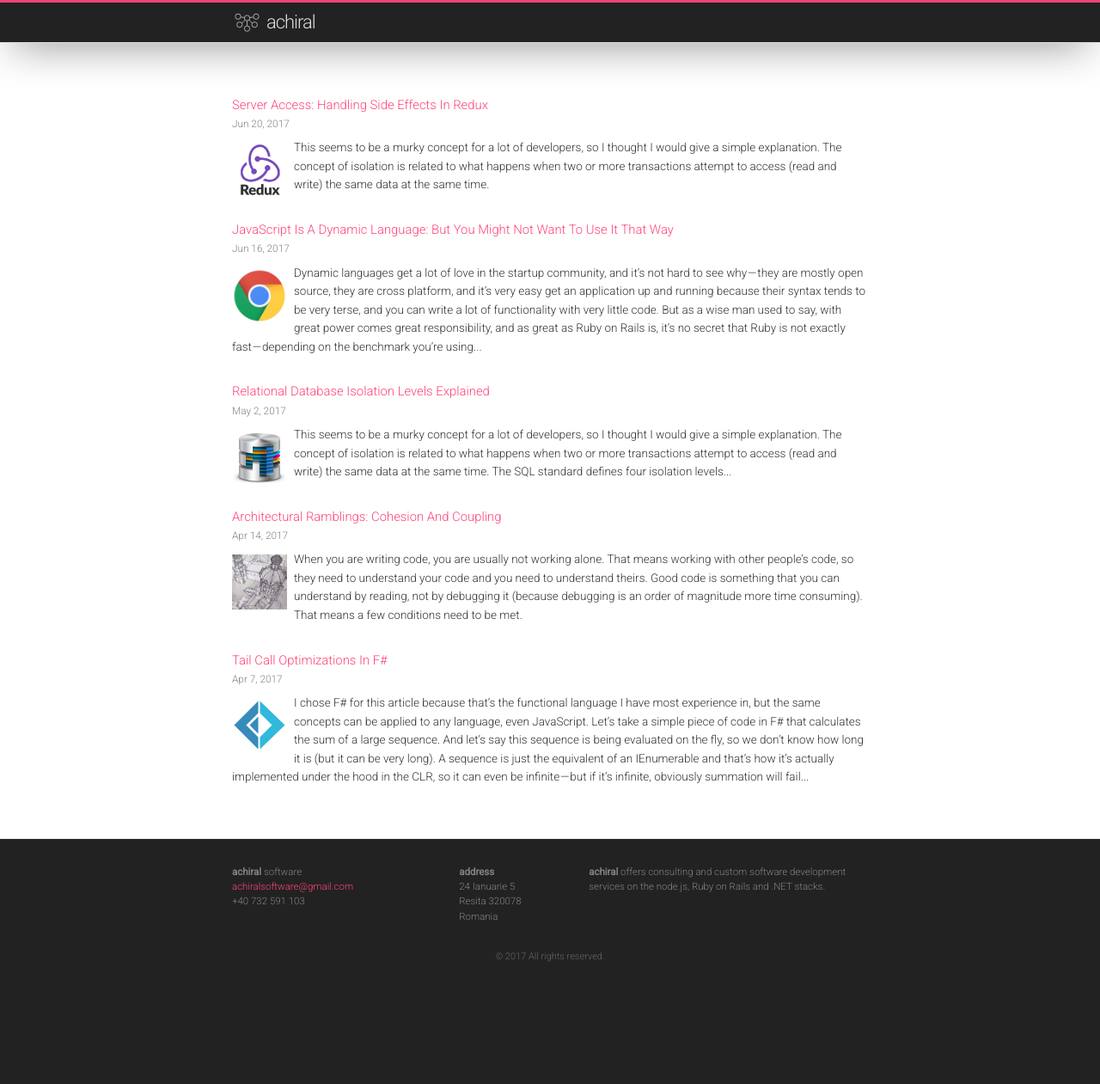
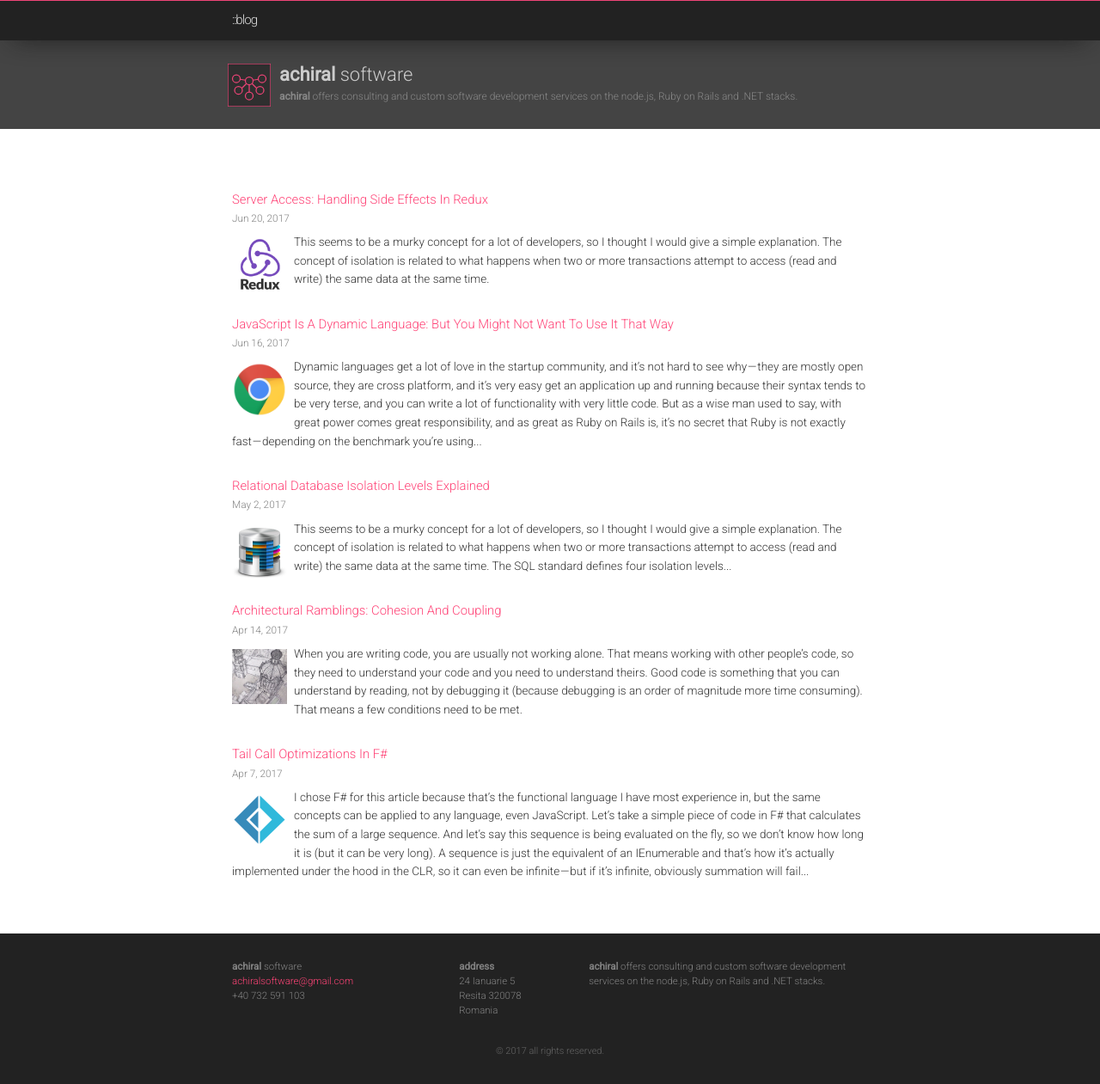
Before and after one commit to toaderflorin/eksia, a Jekyll site: the page built from index.md, in a window 1280 px wide and 1261 px high. Shown: the whole window at 86% size. Built offline with Jekyll 4.4.1, drawn with Linux system fonts in a browser that asks for light colours.

Commit message:
Main page design tweaks.

```diff
--- a/_config.yml
+++ b/_config.yml
@@ -13,7 +13,7 @@
 # you will see them accessed via {{ site.title }}, {{ site.email }}, and so on.
 # You can create any custom variable you would like, and they will be accessible
 # in the templates via {{ site.myvariable }}.
-title: achiral
+title: ::blog
 email: achiralsoftware@gmail.com
 description: > # this means to ignore newlines until "baseurl:"
   Bla bla bla
--- a/_includes/footer.html
+++ b/_includes/footer.html
@@ -43,7 +43,7 @@
       </div>
     </div>
     <div style="text-align: center; font-size: 11px; color: #666;">
-      © 2017 All rights reserved.
+      © 2017 all rights reserved.
     </div>
 
   </div>
--- a/_includes/header.html
+++ b/_includes/header.html
@@ -1,20 +1,6 @@
 <header class="site-header" role="banner">
 
   <div class="wrapper">
-    <svg class="site-logo" width="35" height="35" viewBox="0 0 100 100" stroke="#bbb" stroke-width="2.5" fill="#222" xmlns="http://www.w3.org/2000/svg">
-      <rect width="400" height="400" fill="#222" stroke-width="0"></rect>
-      <line x1="50" y1="40" x2="20" y2="35" />
-      <line x1="50" y1="40" x2="80" y2="35" />
-      <line x1="50" y1="40" x2="50" y2="75" />
-      <line x1="50" y1="40" x2="30" y2="60" />
-      <line x1="50" y1="40" x2="70" y2="60" />
-      <circle cx="50" cy="40" r="9" />
-      <circle cx="20" cy="35" r="9" />
-      <circle cx="80" cy="35" r="9" />
-      <circle cx="25" cy="62" r="9" />
-      <circle cx="75" cy="62" r="9" />
-      <circle cx="50" cy="75" r="9" />
-    </svg>
 
     {% assign default_paths = site.pages | map: "path" %} {% assign page_paths = site.header_pages | default: default_paths %}
 
--- a/_layouts/default.html
+++ b/_layouts/default.html
@@ -4,8 +4,35 @@
   {% include head.html %}
 
   <body>
-    {% include header.html %}ß
-    <div style="height: 20px; background-color: #ccc; z-index: -1;">
+    {% include header.html %}
+
+    <div style="color: #888; height: 80px; max-height: 80px; background-color: #444; z-index: -1; padding-top: 70px;">
+      <div class="wrapper">
+        <div style="margin-left: -5px;">
+          <svg class="site-logo" width="50" height="50" viewBox="0 0 100 100" stroke="#ee4477" stroke-width="2.5" fill="#2f2f2f" xmlns="http://www.w3.org/2000/svg"
+            style="margin-right: 10px">
+
+            <rect x="0" y="0" width="100" height="100" fill="#2f2f2f" />
+
+
+            <line x1="50" y1="40" x2="20" y2="35" />
+            <line x1="50" y1="40" x2="80" y2="35" />
+            <line x1="50" y1="40" x2="50" y2="75" />
+            <line x1="50" y1="40" x2="30" y2="60" />
+            <line x1="50" y1="40" x2="70" y2="60" />
+            <circle cx="50" cy="40" r="9" />
+            <circle cx="20" cy="35" r="9" />
+            <circle cx="80" cy="35" r="9" />
+            <circle cx="25" cy="62" r="9" />
+            <circle cx="75" cy="62" r="9" />
+            <circle cx="50" cy="75" r="9" />
+          </svg>
+          <div style="font-size: 22px; font-weight: 300; color: #ccc;"><b>achiral</b> software</div>
+        </div>
+        <div style="font-size: 12px;">
+          <b>achiral</b> offers consulting and custom software development services on the node.js, Ruby on Rails and .NET stacks.
+        </div>
+      </div>
 
     </div>
     <main class="page-content" aria-label="Content" style="margin-top:0; z-index: 1000;">
--- a/_sass/minima/_base.scss
+++ b/_sass/minima/_base.scss
@@ -51,10 +51,10 @@ a {
   color: $brand-color;
   text-decoration: none;
 
-  &:hover {
-    color: $text-color;
-    transition-duration: 1.3s;
-  }
+  // &:hover {
+  //   color: #ee4444;
+  //   transition-duration: 0.5s;
+  // }
 
   .social-media-list &:hover {
     text-decoration: none;
--- a/_sass/minima/_layout.scss
+++ b/_sass/minima/_layout.scss
@@ -1,16 +1,15 @@
 .site-header {
-  border-top: 3px solid #ee4477;
-  border-bottom: 1px solid #ddd;
+  border-top: 1px solid #ee4477;
   min-height: $spacing-unit * 1.5;
   background-color: #222;
   width: 100%;
   position: fixed;
   top: 0;
-  box-shadow: 0 10px 50px -15px #333;
+  box-shadow: 0 10px 30px -15px #111;
 }
 
 .site-title {
-  @include relative-font-size(1.625);
+  @include relative-font-size(1.125);
   font-weight: 300;
   line-height: $base-line-height * $base-font-size * 2.25;
   letter-spacing: -1px;
```
Also changed, not shown: 3 other files.
